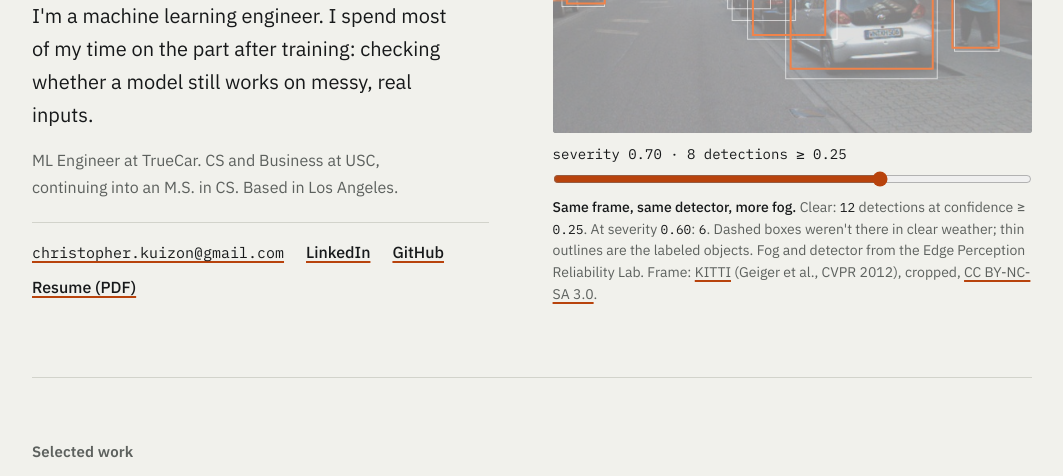
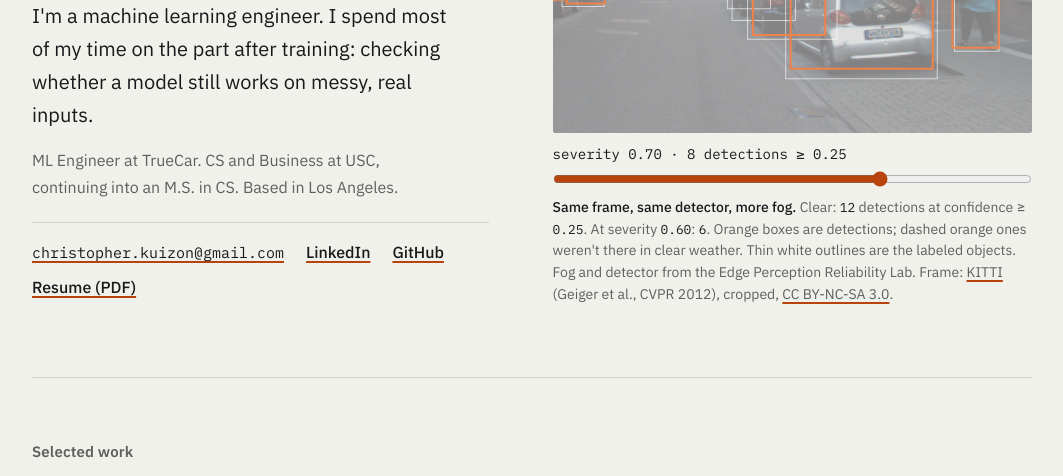
Before and after one commit to Khriis-K/Khriis-K.github.io, a plain HTML site: page index.html in a window 1280 px wide. Shown: the part 324-800 px from the top of the page, without its empty margins (108-1171 px from the left). Drawn offline with Linux system fonts and the light colour scheme.

Commit message:
Updated hero caption

```diff
--- a/index.html
+++ b/index.html
@@ -177,7 +177,7 @@ footer{display:flex;flex-wrap:wrap;justify-content:space-between;gap:6px 20px;pa
           <output class="fs-read" for="fs-sev">severity 0.00 · 12 detections ≥ 0.25</output>
           <input type="range" id="fs-sev" min="0" max="1" step="0.01" value="0" aria-label="Fog severity">
         </div>
-        <figcaption><b>Same frame, same detector, more fog.</b> Clear: <span class="num">12</span> detections at confidence ≥ <span class="num">0.25</span>. At severity <span class="num">0.60</span>: <span class="num">6</span>. Dashed boxes weren't there in clear weather; thin outlines are the labeled objects. Fog and detector from the Edge Perception Reliability Lab. Frame: <a href="https://www.cvlibs.net/datasets/kitti/" target="_blank" rel="noopener">KITTI</a> (Geiger et al., CVPR 2012), cropped, <a href="https://creativecommons.org/licenses/by-nc-sa/3.0/" target="_blank" rel="noopener">CC BY-NC-SA 3.0</a>.</figcaption>
+        <figcaption><b>Same frame, same detector, more fog.</b> Clear: <span class="num">12</span> detections at confidence ≥ <span class="num">0.25</span>. At severity <span class="num">0.60</span>: <span class="num">6</span>. Orange boxes are detections; dashed orange ones weren't there in clear weather. Thin white outlines are the labeled objects. Fog and detector from the Edge Perception Reliability Lab. Frame: <a href="https://www.cvlibs.net/datasets/kitti/" target="_blank" rel="noopener">KITTI</a> (Geiger et al., CVPR 2012), cropped, <a href="https://creativecommons.org/licenses/by-nc-sa/3.0/" target="_blank" rel="noopener">CC BY-NC-SA 3.0</a>.</figcaption>
       </figure>
     </section>
 
```
